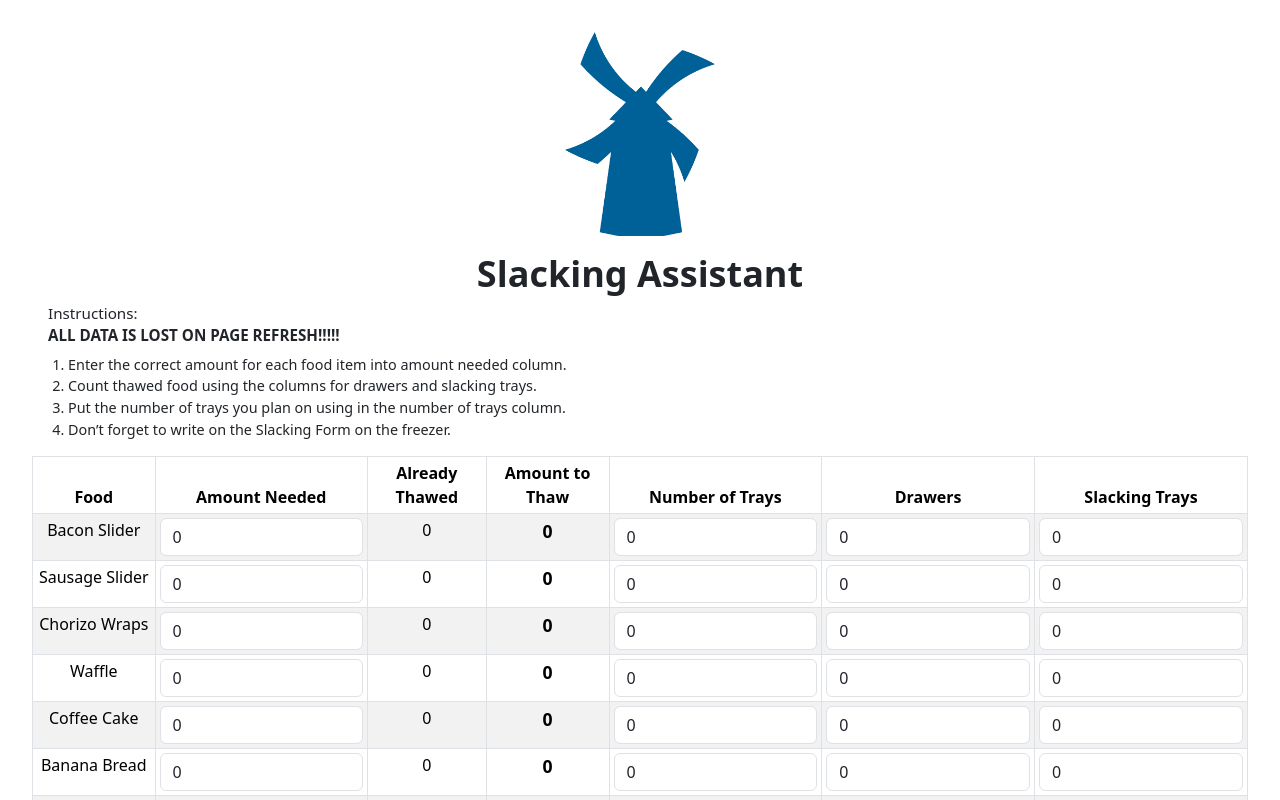
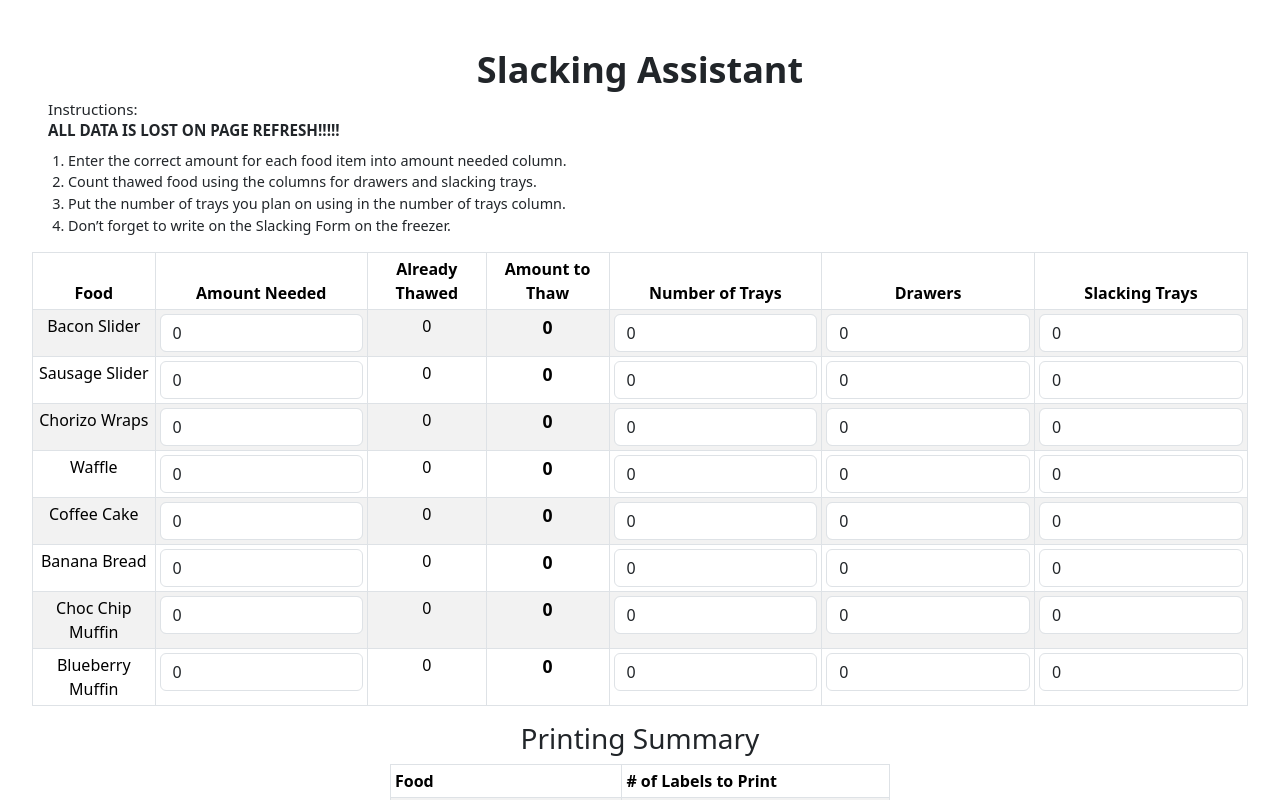
Before and after one commit to clay-odell/SlackingApp, a React (Vite) app: page / in a window 1280 px wide. Shown: the top 800 px of the page. Built offline with nearby package versions, Linux system fonts and the light colour scheme.

Commit message:
reverted Home to no img

```diff
--- a/src/Home.jsx
+++ b/src/Home.jsx
@@ -55,12 +55,6 @@ const Home = () => {
   return (
     <div className="container-fluid p-0">
       <div className="header">
-        <img
-          src="/DBWM.png"
-          alt="Company Logo"
-          style={{ maxWidth: "150px", height: "auto" }}
-        />
-
         <h1>Slacking Assistant</h1>
         <p>
           Instructions: <br />
```
